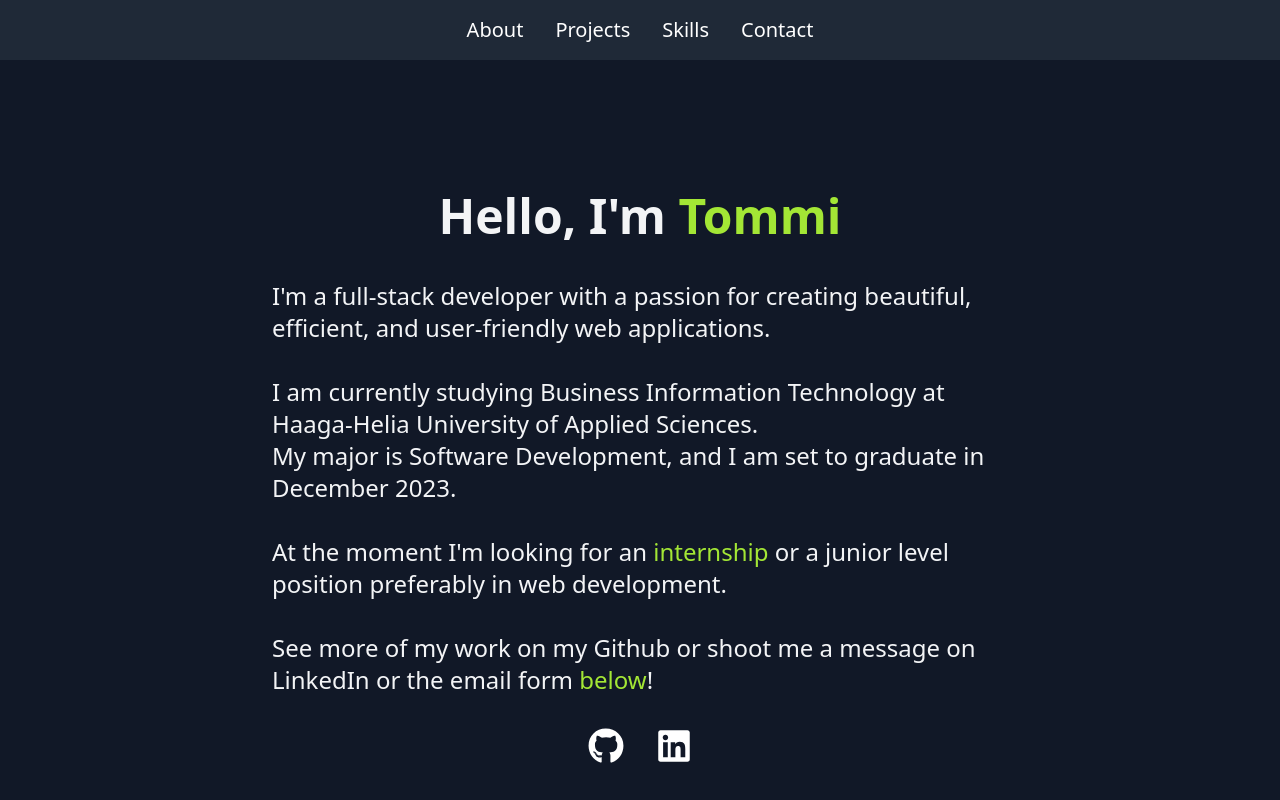
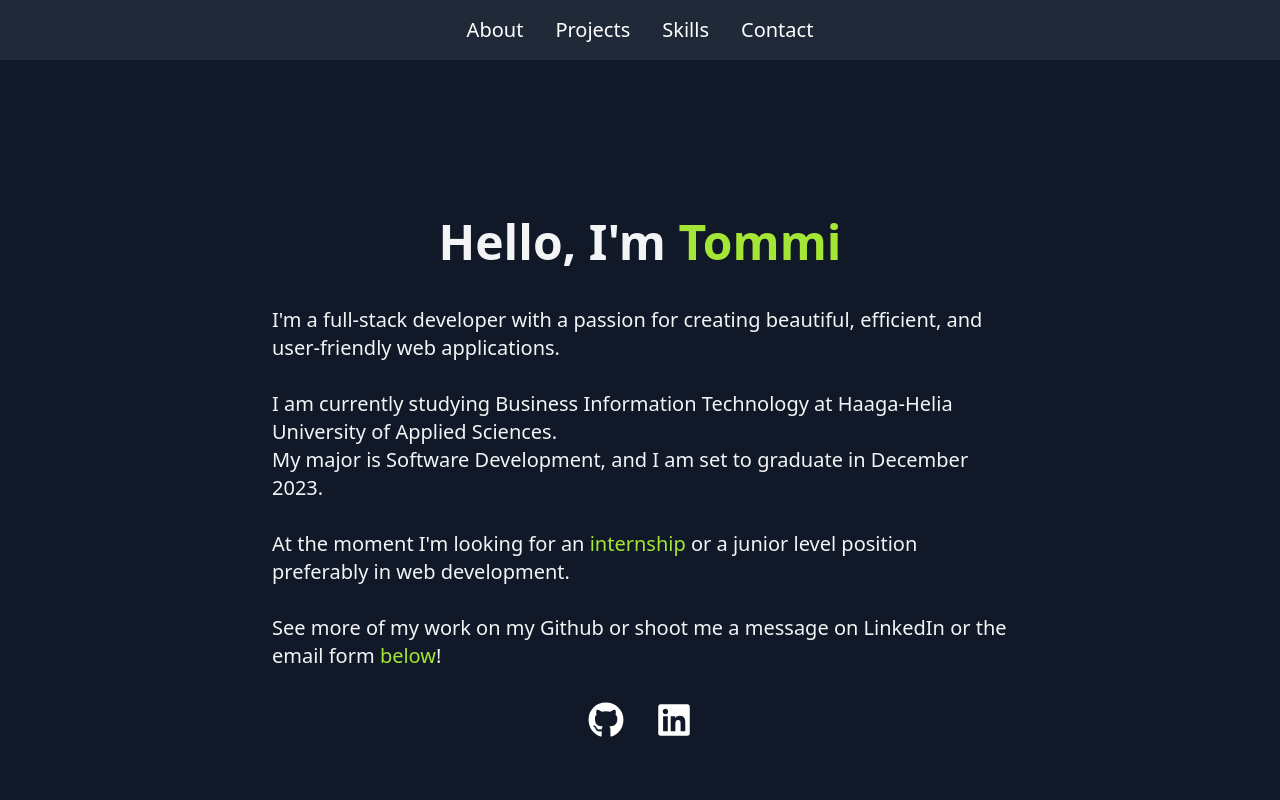
Before and after one commit to tommimaki/Personal-Portfolio, a React (Create React App) app: page / in a window 1280 px wide. Shown: the top 800 px of the page. Built offline with nearby package versions, Linux system fonts and the light colour scheme.

Commit message:
font change

```diff
--- a/src/components/projects/projectData.js
+++ b/src/components/projects/projectData.js
@@ -37,7 +37,7 @@ const projectData = [
     title: "Tommin Lainakaarat",
     description: "A car rental Fullstack web app built with the MERN stack",
     longDescription:
-      "A car rental website with a frontend primarily built using React and Tailwind CSS. The backend built with Node.js, Express.js, and MongoDB, offers RESTful API endpoints for user authentication, profile data, car data, and reservation data. Features include CRUD functions for reservations, users, and cars, JSON Web Token authentication, NoSQL MongoDB data storage, Supertest for API route testing, and Multer for image uploads. Combined with frontend technologies such as React, Tailwind CSS, Full Calendar, React Router Dom 6, and Axios, the website delivers a seamless and stylish luxury car rental experience.",
+      "A car rental website with a frontend primarily built using React and Tailwind CSS. The backend built with Node.js, Express.js, and MongoDB, offers RESTful API endpoints for user authentication, profile data, car data, and reservation data. Features include CRUD functions for reservations, users, and cars, JSON Web Token authentication, NoSQL MongoDB data storage, Supertest for API route testing, and Multer for image uploads. Combined with frontend technologies such as React, Tailwind CSS, Full Calendar, React Router Dom 6, and Axios, the website delivers a seamless car rental experience.",
     imgSrc: lainakaarat,
     websiteLink: "https://steady-lollipop-d552c8.netlify.app/demo-login",
     githubLink: "https://github.com/tommimaki/rentacar",
--- a/src/components/sections/about.js
+++ b/src/components/sections/about.js
@@ -13,7 +13,7 @@ function About() {
           Hello, I'm <span className="text-lime-400">Tommi</span>
         </h1>
         <div className="w-full md:w-3/4 px-4">
-          <p className="text-lg sm:text-2xl ">
+          <p className="text-lg sm:text-xl ">
             I'm a full-stack developer with a passion for creating beautiful,
             efficient, and user-friendly web applications.
             <br />
```
